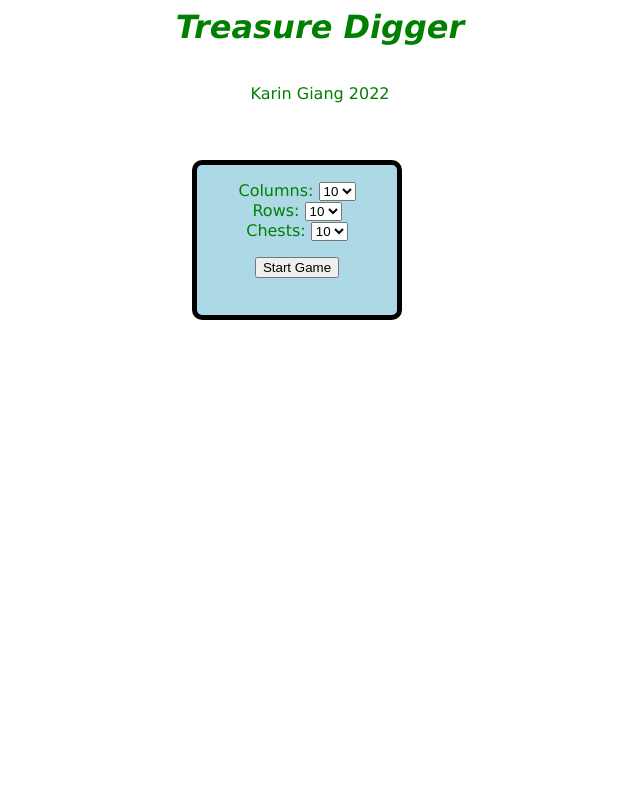
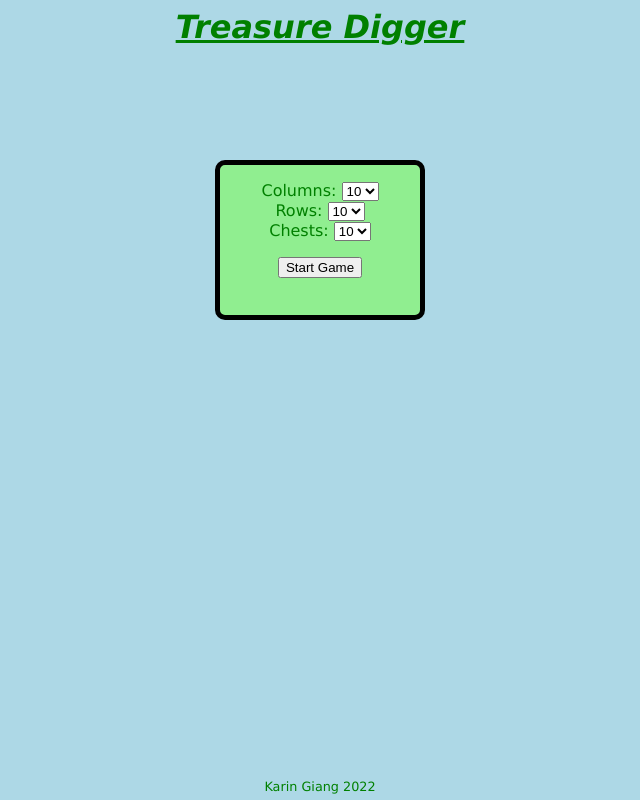
Before and after one commit to Carranya/treasure-digger, a PHP site: page / in a window 1280 px wide. Shown: the whole page, without its empty margins (320-960 px from the left). Run offline with PHP 8.4, Linux system fonts and the light colour scheme.

Commit message:
add new styles

```diff
--- a/style.css
+++ b/style.css
@@ -1,17 +1,36 @@
 body {
     font-family: Verdana;
-    color: green;text-align: center;
+    color: green;
+    background-color: lightblue;
+    text-align: center;
 }
 
 #header {
     font-size: 2em;
     font-weight: bold;
     font-style: italic;
+    text-decoration: underline;
+}
+
+#footer {
+    display: flex;
+    justify-content: center;
+}
+
+#footText {
+    position: absolute;
+    font-size: 0.8em;
+    bottom: 0.5em;
 }
 
 .infoScore {
     font-size: 1.5em;
     font-weight: bold;
+}
+
+.idBox {
+    display: flex;
+    justify-content: center;
 }
 
 .infoBox {
@@ -21,10 +40,9 @@ body {
     height: 150px;
     border: 5px solid black;
     border-radius: 10px;
-    background-color: lightblue;
+    background-color: lightgreen;
     color: green;
     top: 20%;
-    left: 40%;
     transition: transform 1s;
 }
 
@@ -39,7 +57,8 @@ body {
     color: green;
     font-weight: bold;
     border: 1px solid black;
-    background-color: lightpink;
+    border-radius: 10px;
+    background-color: limegreen;
 }
 
 #newGame:hover {
```
